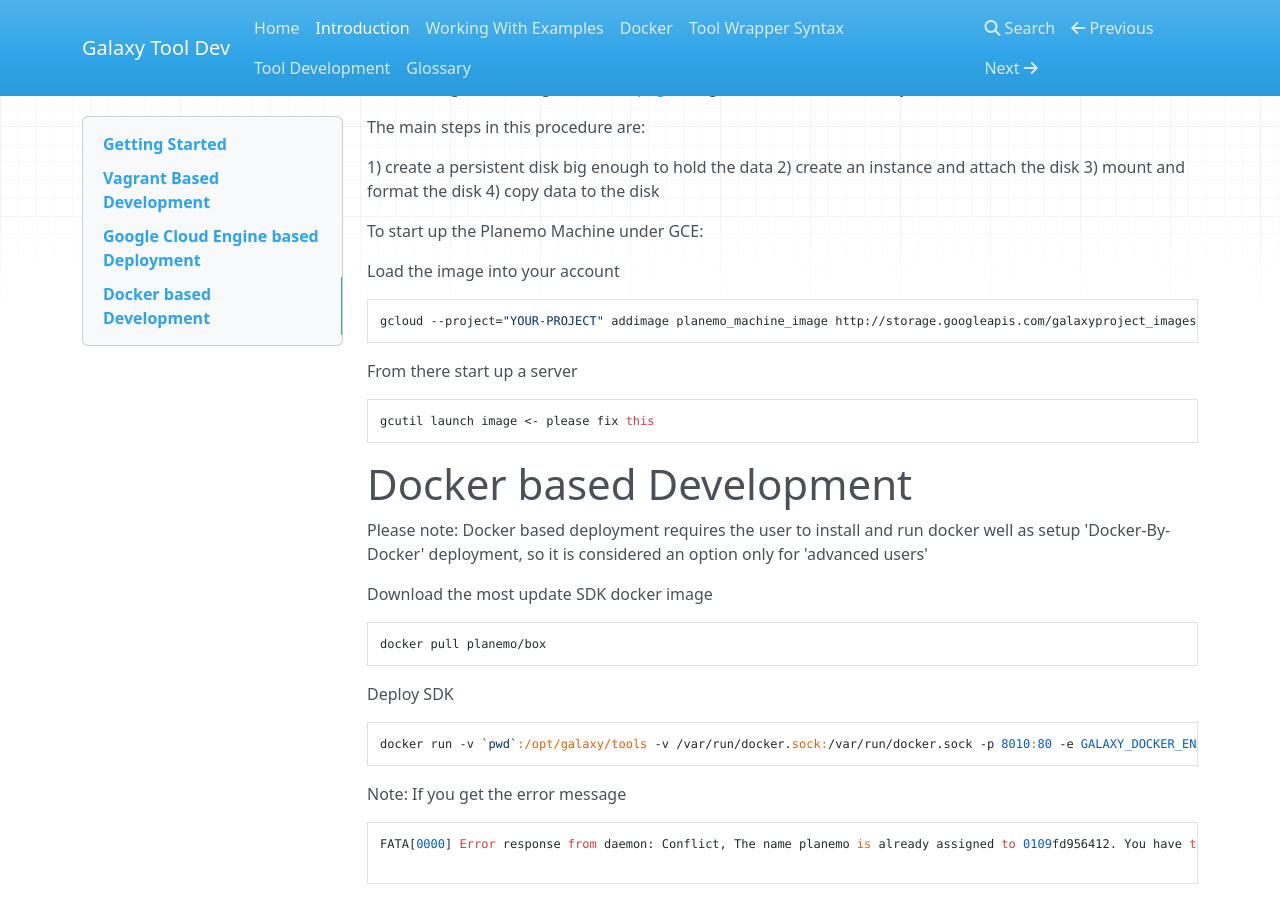
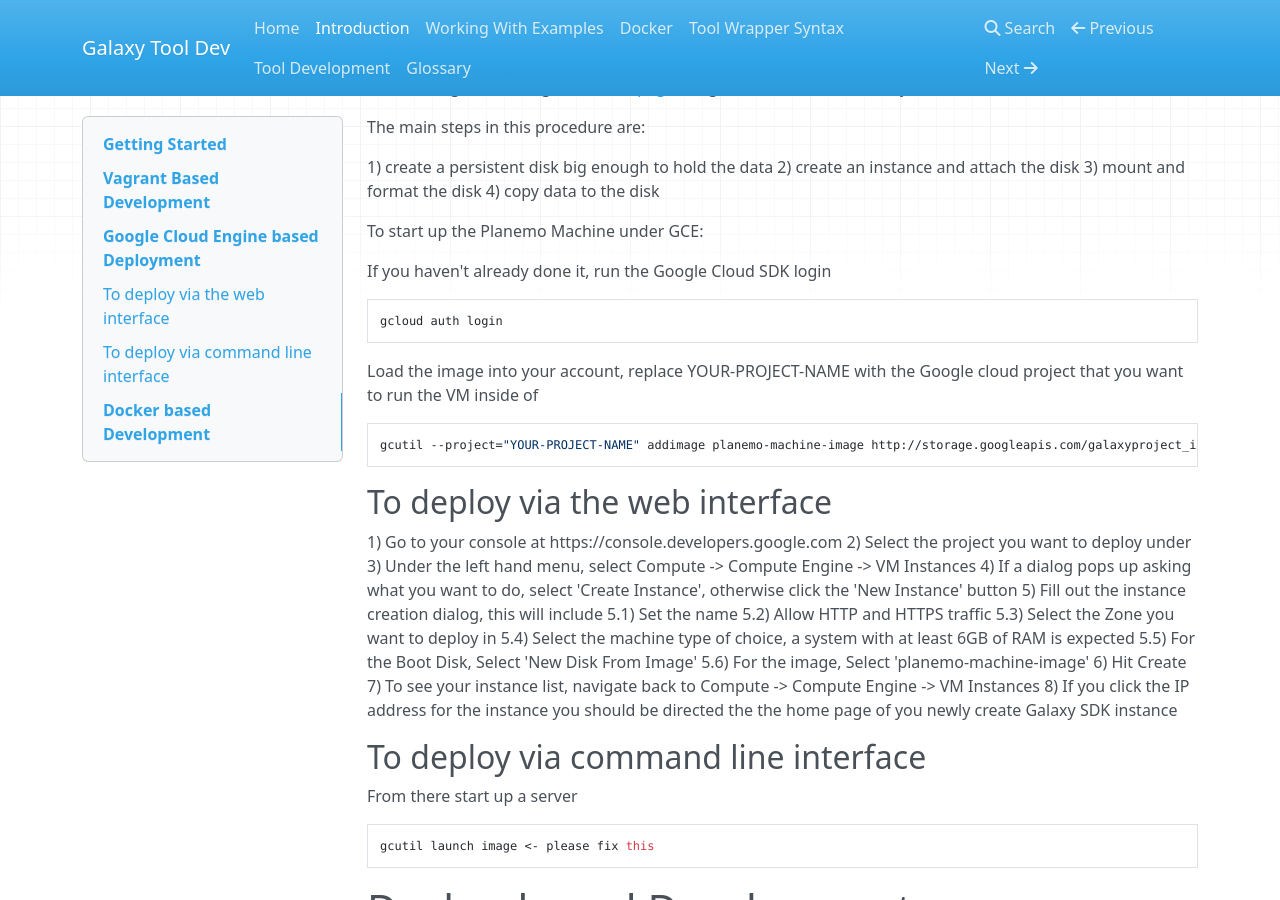
Before and after one commit to kellrott/galaxy-tooldev-docs, an MkDocs documentation site: the page built from docs/01_Introduction.md, in a window 1280 px wide and 900 px high, scrolled down 1410 px. Built offline with MkDocs 1.6.1, drawn with Linux system fonts in a browser that asks for light colours; nearby versions of some CDN libraries; old or Windows-style settings are respelled for this version of MkDocs.

Commit message:
Adding in the GCE deployment instructions

````diff
--- a/docs/01_Introduction.md
+++ b/docs/01_Introduction.md
@@ -86,11 +86,39 @@ The main steps in this procedure are:
 
 To start up the Planemo Machine under GCE:
 
-Load the image into your account
+If you haven't already done it, run the Google Cloud SDK login
 ```
-gcloud --project="YOUR-PROJECT" addimage planemo_machine_image http://storage.googleapis.com/galaxyproject_images/planemo_machine.image.tar.gz
+gcloud auth login
 ```
 
+Load the image into your account, replace YOUR-PROJECT-NAME with the Google cloud project
+that you want to run the VM inside of
+```
+gcutil --project="YOUR-PROJECT-NAME" addimage planemo-machine-image http://storage.googleapis.com/galaxyproject_images/planemo_machine.image.tar.gz
+```
+
+To deploy via the web interface
+-------------------------------
+1) Go to your console at https://console.developers.google.com
+2) Select the project you want to deploy under
+3) Under the left hand menu, select Compute -> Compute Engine -> VM Instances
+4) If a dialog pops up asking what you want to do, select 'Create Instance', otherwise click the
+'New Instance' button
+5) Fill out the instance creation dialog, this will include
+5.1) Set the name
+5.2) Allow HTTP and HTTPS traffic
+5.3) Select the Zone you want to deploy in
+5.4) Select the machine type of choice, a system with at least 6GB of RAM is expected
+5.5) For the Boot Disk, Select 'New Disk From Image'
+5.6) For the image, Select 'planemo-machine-image'
+6) Hit Create
+7) To see your instance list, navigate back to Compute -> Compute Engine -> VM Instances
+8) If you click the IP address for the instance you should be directed the the home page of you newly
+create Galaxy SDK instance
+
+
+To deploy via command line interface
+------------------------------------
 From there start up a server
 ```
 gcutil launch image <- please fix this
````
